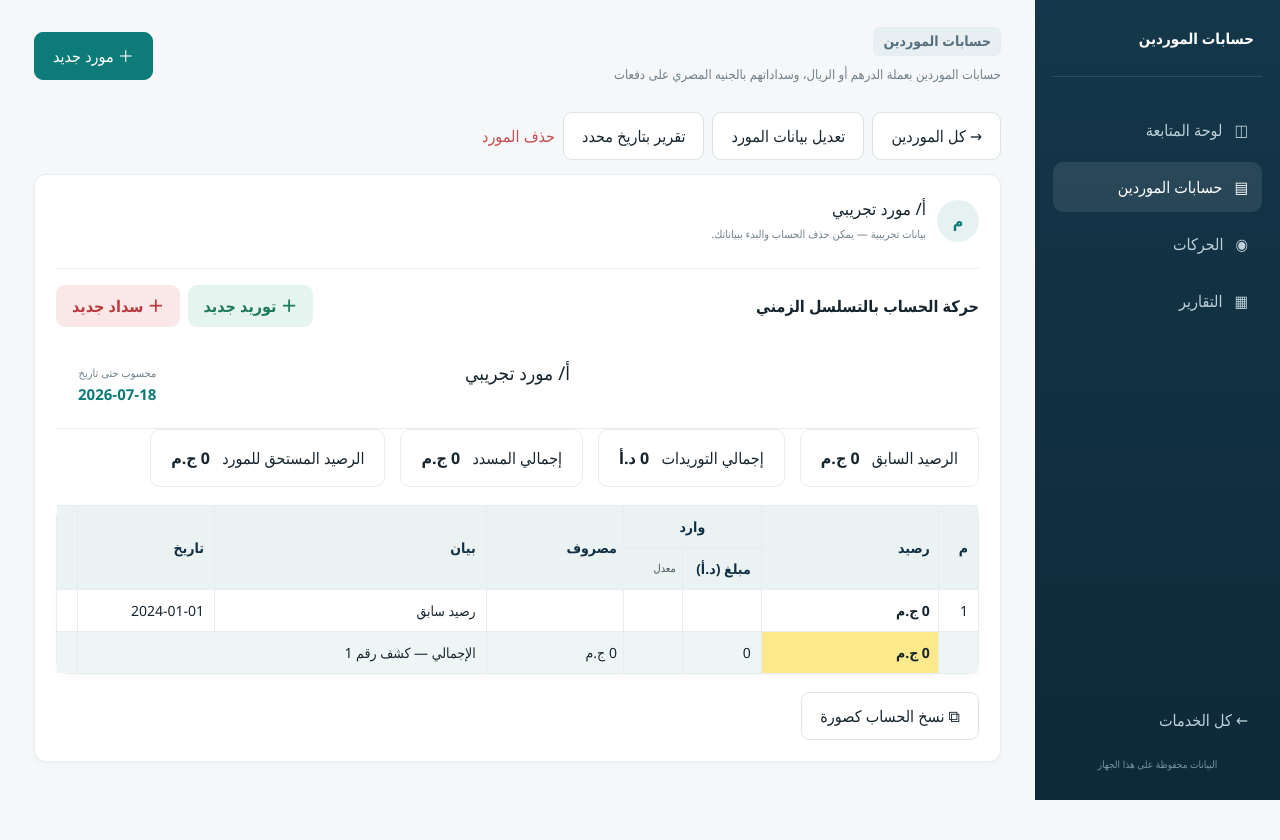
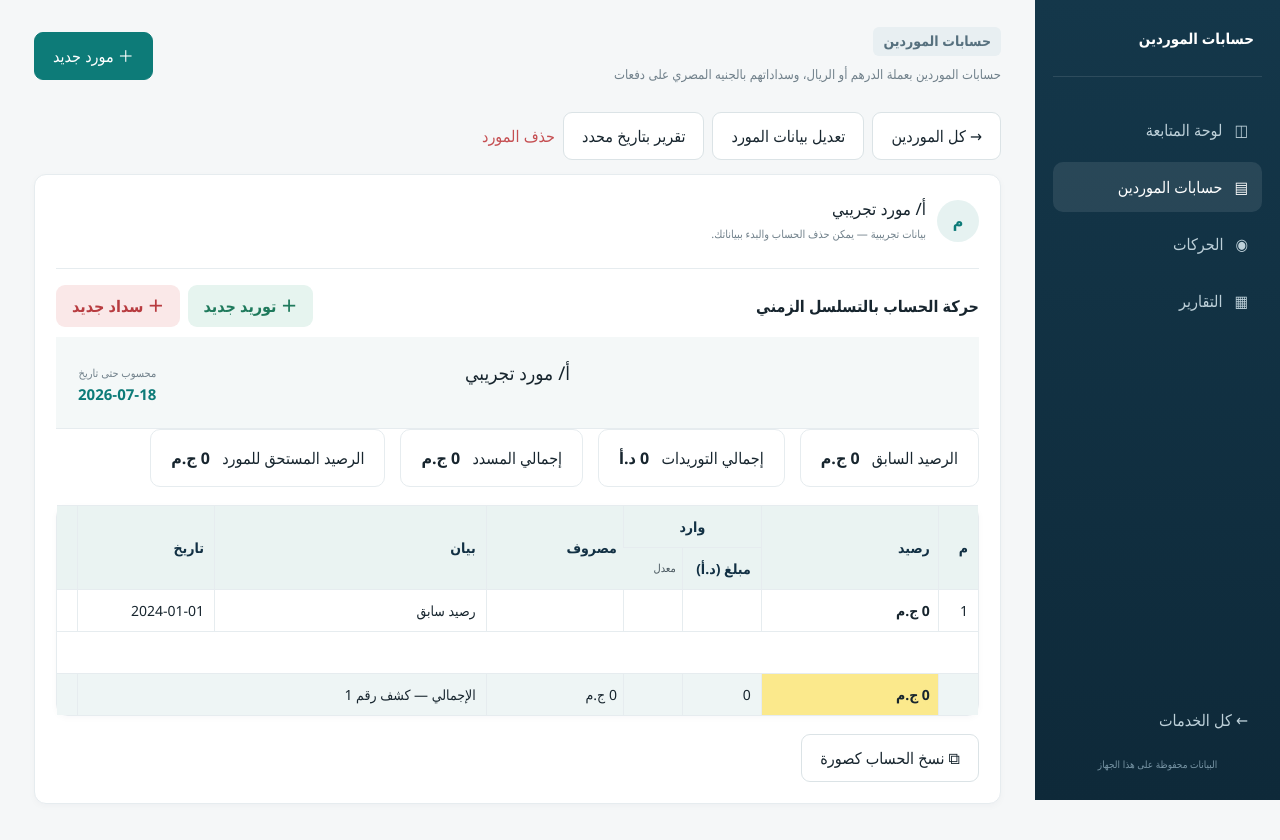
Before and after one commit to shadygad01/athar-accounts, a Next.js app: page /suppliers in a window 1280 px wide. Both pictures are taken after a click on the button "مورد تجريبي". Shown: the top 840 px of the page. Built offline with nearby package versions, Linux system fonts and the light colour scheme.

Commit message:
إضافة صف فارغ وتلوين رأس كشف المورد

```diff
--- a/app/globals.css
+++ b/app/globals.css
@@ -28,6 +28,7 @@
 .statement-head .as-of{text-align:right;flex:0 0 auto}
 .statement-head .as-of b{display:block;font-size:15px;color:var(--teal)}
 .statement-head .statement-title{flex:1;text-align:center}
+.supplier-statement-head{background:#f4f8f8}
 @media print{.statement-head{border-bottom:2px solid var(--navy)}}
 
 /* حسابات الموردين — شارات العملة وتمييز الرصيد الختامي */
@@ -51,6 +52,7 @@
 .supplier-ledger th,.supplier-ledger td{border-left:1px solid var(--line)}
 .supplier-ledger th:last-child,.supplier-ledger td:last-child{border-left:none}
 .supplier-ledger tbody tr.row-deposit td{background:#f2f9f6}
+.supplier-ledger tbody tr.trailing-empty-row td{background:#fff}
 
 /* وضع مضغوط مؤقت يُفعَّل فقط أثناء التقاط صورة الحساب: يقلل الحشو والفراغات فقط، دون تغيير الخط أو حجمه أو تنسيقه */
 .capturing{width:var(--capture-width,fit-content);max-width:100%;margin-inline-start:auto}
--- a/app/suppliers/page.tsx
+++ b/app/suppliers/page.tsx
@@ -811,7 +811,7 @@ function SupplierStatement({
   return (
     <div>
       <div ref={captureRef}>
-        <div className="statement-head print-hide">
+        <div className="statement-head supplier-statement-head print-hide">
           <div className="as-of" style={{ visibility: "hidden" }} aria-hidden="true">
             <small style={{ fontSize: 11 }}>محسوب حتى تاريخ</small>
             <b>{asOfDate}</b>
@@ -910,8 +910,7 @@ function SupplierStatement({
               </tr>
             </thead>
             <tbody>
-              {sheet.rows.length ? (
-                sheet.rows.map((row) => (
+              {sheet.rows.map((row) => (
                   <tr
                     key={row.id}
                     className={
@@ -948,14 +947,10 @@ function SupplierStatement({
                       </td>
                     )}
                   </tr>
-                ))
-              ) : (
-                <tr>
-                  <td colSpan={columnCount} className="empty">
-                    لا توجد حركات محسوبة حتى هذا التاريخ
-                  </td>
-                </tr>
-              )}
+                ))}
+              <tr className="trailing-empty-row" aria-hidden="true">
+                <td colSpan={columnCount}>&nbsp;</td>
+              </tr>
             </tbody>
             {sheet.rows.length > 0 && (
               <tfoot>
```
